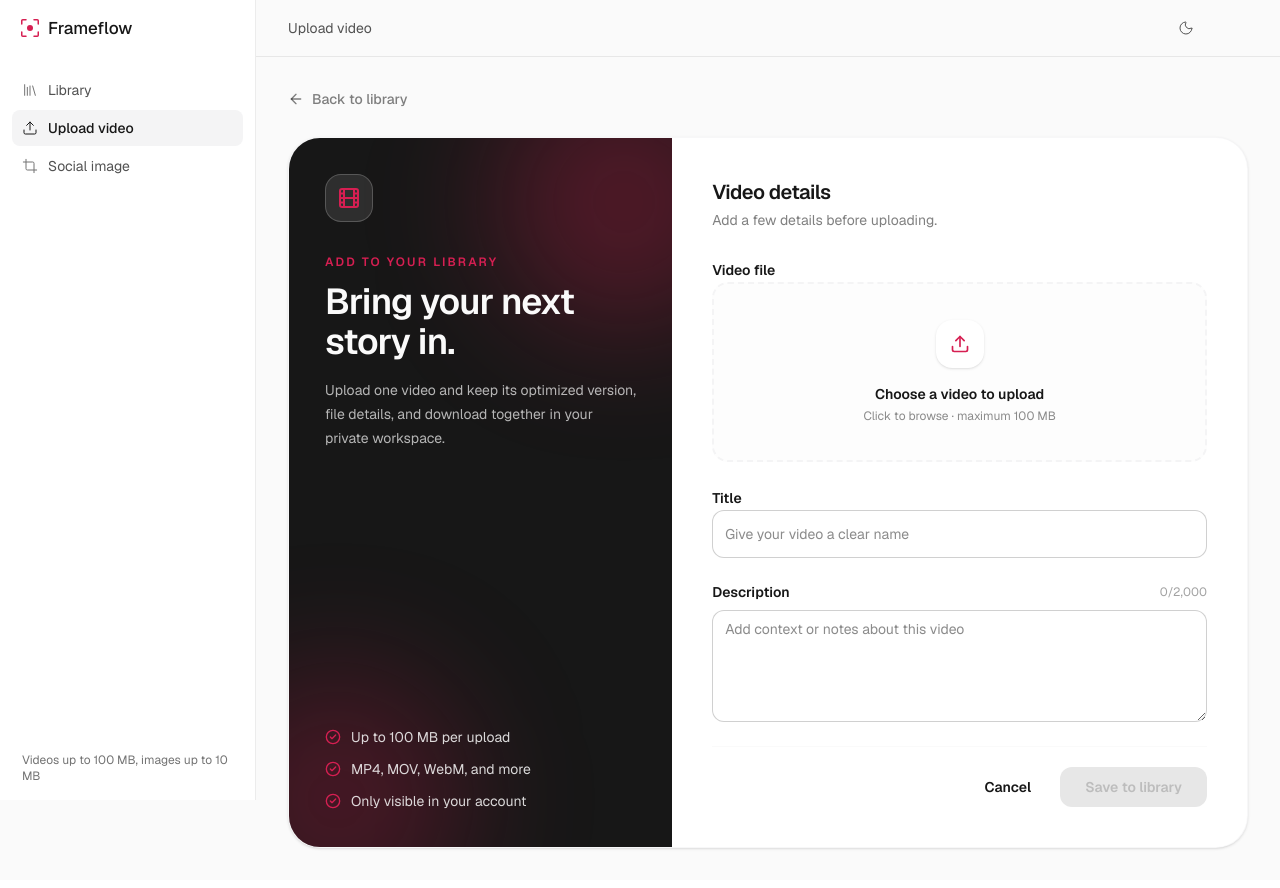
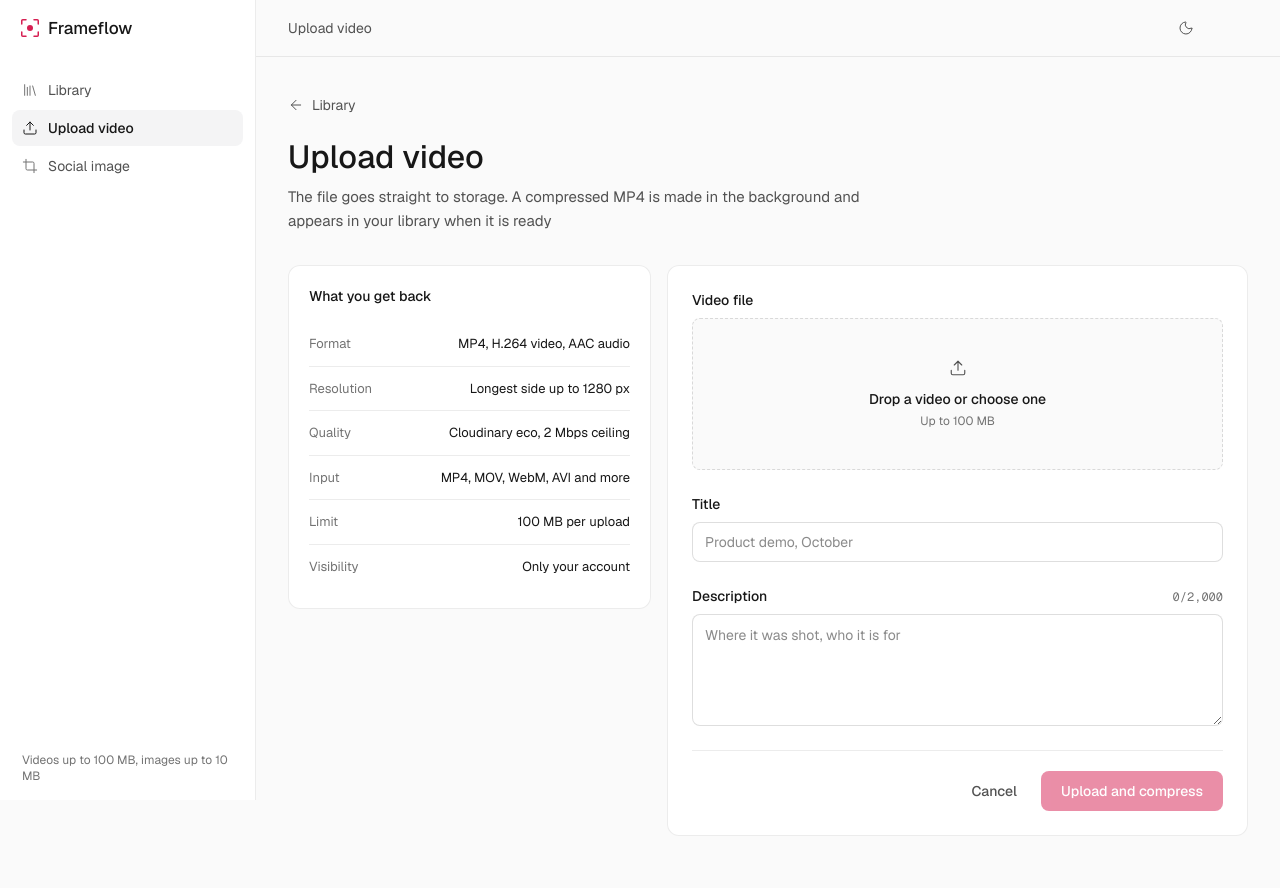
Before and after one commit to Ibrahim-techie/nextjssaas, a Next.js app: page /video-upload in a window 1280 px wide. Shown: the top 888 px of the page. Built offline with nearby package versions, Linux system fonts and the light colour scheme.

Commit message:
feat(upload-page): output spec, drag and drop, preview and cancel

```diff
--- a/app/(app)/video-upload/page.tsx
+++ b/app/(app)/video-upload/page.tsx
@@ -1,210 +1,352 @@
 "use client";
 
-import { useRef, useState, type ChangeEvent, type FormEvent } from "react";
+import {
+  useEffect,
+  useRef,
+  useState,
+  type ChangeEvent,
+  type DragEvent,
+  type FormEvent,
+} from "react";
 import axios from "axios";
+import Link from "next/link";
 import { useRouter } from "next/navigation";
 import { toast } from "sonner";
-import { ArrowLeft, CheckCircle2, Film, FileVideo2, Upload, X } from "lucide-react";
-import Link from "next/link";
+import { ArrowLeft, Upload, X } from "lucide-react";
+import { formatBytes } from "@/lib/format";
+import {
+  MAX_DESCRIPTION_LENGTH,
+  MAX_TITLE_LENGTH,
+  MAX_VIDEO_BYTES,
+} from "@/lib/limits";
+import { errorMessage, uploadToCloudinary } from "@/lib/upload";
 
-const MAX_FILE_SIZE = 100 * 1024 * 1024;
+type Phase = "idle" | "uploading" | "saving";
+
+const OUTPUT_SPEC = [
+  ["Format", "MP4, H.264 video, AAC audio"],
+  ["Resolution", "Longest side up to 1280 px"],
+  ["Quality", "Cloudinary eco, 2 Mbps ceiling"],
+  ["Input", "MP4, MOV, WebM, AVI and more"],
+  ["Limit", "100 MB per upload"],
+  ["Visibility", "Only your account"],
+] as const;
+
+function titleFromFile(name: string) {
+  return name
+    .replace(/\.[^.]+$/, "")
+    .replace(/[_-]+/g, " ")
+    .trim()
+    .slice(0, MAX_TITLE_LENGTH);
+}
 
 export default function VideoUploadPage() {
   const router = useRouter();
   const inputRef = useRef<HTMLInputElement>(null);
+  const abortRef = useRef<AbortController | null>(null);
   const [videoFile, setVideoFile] = useState<File | null>(null);
+  const [previewUrl, setPreviewUrl] = useState("");
+  const [duration, setDuration] = useState(0);
   const [title, setTitle] = useState("");
   const [description, setDescription] = useState("");
-  const [isUploading, setIsUploading] = useState(false);
+  const [phase, setPhase] = useState<Phase>("idle");
   const [progress, setProgress] = useState(0);
+  const [dragging, setDragging] = useState(false);
+
+  const previewRef = useRef("");
+
+  const busy = phase !== "idle";
+
+  function replacePreview(file: File | null) {
+    if (previewRef.current) URL.revokeObjectURL(previewRef.current);
+    previewRef.current = file ? URL.createObjectURL(file) : "";
+    setPreviewUrl(previewRef.current);
+  }
+
+  useEffect(
+    () => () => {
+      abortRef.current?.abort();
+      if (previewRef.current) URL.revokeObjectURL(previewRef.current);
+    },
+    [],
+  );
+
+  function selectFile(file: File | undefined) {
+    if (!file) return;
+    if (!file.type.startsWith("video/")) {
+      toast.error("Choose a video file");
+      return;
+    }
+    if (file.size === 0 || file.size > MAX_VIDEO_BYTES) {
+      toast.error(`Videos can be up to 100 MB. This one is ${formatBytes(file.size)}`);
+      return;
+    }
+    setVideoFile(file);
+    replacePreview(file);
+    setDuration(0);
+    if (!title.trim()) setTitle(titleFromFile(file.name));
+  }
 
   function handleFileChange(event: ChangeEvent<HTMLInputElement>) {
-    const file = event.currentTarget.files?.[0];
-    if (!file) return;
-
-    if (!file.type.startsWith("video/")) {
-      toast.error("Choose a video file to continue.");
-      setVideoFile(null);
+    selectFile(event.currentTarget.files?.[0]);
     event.currentTarget.value = "";
-      return;
-    }
-    if (file.size === 0 || file.size > MAX_FILE_SIZE) {
-      toast.error("Videos must be larger than 0 and no more than 100 MB.");
-      setVideoFile(null);
-      event.currentTarget.value = "";
-      return;
   }
 
-    setVideoFile(file);
+  function handleDrop(event: DragEvent<HTMLLabelElement>) {
+    event.preventDefault();
+    setDragging(false);
+    if (!busy) selectFile(event.dataTransfer.files?.[0]);
+  }
+
+  function removeFile() {
+    setVideoFile(null);
+    replacePreview(null);
+    setDuration(0);
   }
 
   async function handleSubmit(event: FormEvent<HTMLFormElement>) {
     event.preventDefault();
     if (!videoFile) {
-      toast.error("Select a video first.");
+      toast.error("Choose a video first");
       return;
     }
     if (!title.trim() || !description.trim()) {
-      toast.error("Add a title and description for your video.");
+      toast.error("Add a title and a description");
       return;
     }
 
-    const formData = new FormData();
-    formData.append("file", videoFile);
-    formData.append("title", title.trim());
-    formData.append("description", description.trim());
+    const controller = new AbortController();
+    abortRef.current = controller;
+    setPhase("uploading");
+    setProgress(0);
 
-    setIsUploading(true);
-    setProgress(0);
     try {
-      await axios.post("/api/video-upload", formData, {
-        onUploadProgress: (event) => {
-          if (event.total) {
-            setProgress(Math.min(100, Math.round((event.loaded / event.total) * 100)));
-          }
+      const uploaded = await uploadToCloudinary("video", videoFile, {
+        onProgress: setProgress,
+        signal: controller.signal,
+      });
+
+      setPhase("saving");
+      await axios.post(
+        "/api/video-upload",
+        {
+          publicId: uploaded.public_id,
+          version: uploaded.version,
+          signature: uploaded.signature,
+          duration: uploaded.duration ?? duration,
+          title: title.trim(),
+          description: description.trim(),
         },
-      });
-      toast.success("Video added to your library.");
+        { signal: controller.signal },
+      );
+
+      toast.success("Uploaded. The compressed MP4 is on its way");
       router.push("/home");
       router.refresh();
     } catch (error) {
-      const message = axios.isAxiosError<{ error?: string }>(error)
-        ? error.response?.data?.error ?? "The video could not be uploaded."
-        : "The video could not be uploaded.";
-      toast.error(message);
+      if (!axios.isCancel(error)) {
+        toast.error(errorMessage(error, "The video could not be uploaded"));
+      }
+      setPhase("idle");
     } finally {
-      setIsUploading(false);
+      abortRef.current = null;
     }
   }
 
-  function removeFile() {
-    setVideoFile(null);
-    if (inputRef.current) inputRef.current.value = "";
-  }
-
   return (
-    <div className="mx-auto max-w-5xl space-y-7">
-      <Link href="/home" className="inline-flex items-center gap-2 text-sm font-medium text-base-content/55 transition hover:text-base-content">
-        <ArrowLeft className="h-4 w-4" /> Back to library
+    <div className="mx-auto max-w-5xl pb-12">
+      <Link
+        href="/home"
+        className="inline-flex h-8 items-center gap-2 rounded-lg text-sm text-fg-2 transition-colors hover:text-base-content"
+      >
+        <ArrowLeft className="size-4" strokeWidth={1.5} />
+        Library
       </Link>
 
-      <div className="grid overflow-hidden rounded-[2rem] border border-base-300/70 bg-base-100 shadow-sm lg:grid-cols-[0.8fr_1.2fr]">
-        <section className="relative overflow-hidden bg-neutral p-7 text-neutral-content sm:p-9">
-          <div className="absolute -right-20 -top-16 h-64 w-64 rounded-full bg-primary/30 blur-3xl" />
-          <div className="absolute -bottom-20 -left-20 h-64 w-64 rounded-full bg-accent/25 blur-3xl" />
-          <div className="relative flex h-full flex-col">
-            <span className="grid h-12 w-12 place-items-center rounded-2xl border border-neutral-content/20 bg-neutral-content/10 text-accent">
-              <Film className="h-6 w-6" />
-            </span>
-            <p className="mt-8 text-xs font-semibold uppercase tracking-[0.18em] text-accent">
-              Add to your library
+      <div className="enter mt-4 max-w-xl">
+        <h1 className="text-[32px] font-medium leading-tight">Upload video</h1>
+        <p className="mt-2 text-[15px] leading-6 text-fg-2">
+          The file goes straight to storage. A compressed MP4 is made in the
+          background and appears in your library when it is ready
         </p>
-            <h1 className="mt-3 text-3xl font-semibold tracking-tight sm:text-4xl">
-              Bring your next story in.
-            </h1>
-            <p className="mt-4 max-w-sm text-sm leading-6 text-neutral-content/70">
-              Upload one video and keep its optimized version, file details, and
-              download together in your private workspace.
-            </p>
-            <div className="mt-auto space-y-3 pt-10 text-sm text-neutral-content/85">
-              <p className="flex items-center gap-2.5"><CheckCircle2 className="h-4 w-4 text-accent" /> Up to 100 MB per upload</p>
-              <p className="flex items-center gap-2.5"><CheckCircle2 className="h-4 w-4 text-accent" /> MP4, MOV, WebM, and more</p>
-              <p className="flex items-center gap-2.5"><CheckCircle2 className="h-4 w-4 text-accent" /> Only visible in your account</p>
-            </div>
-          </div>
-        </section>
-
-        <section className="p-6 sm:p-9 lg:p-10">
-          <div className="mb-7">
-            <h2 className="text-xl font-semibold tracking-tight">Video details</h2>
-            <p className="mt-1 text-sm text-base-content/55">Add a few details before uploading.</p>
       </div>
 
+      <div className="enter-2 mt-8 grid gap-4 lg:grid-cols-[minmax(0,5fr)_minmax(0,8fr)]">
+        <aside className="h-fit rounded-xl border border-line bg-base-100 p-5">
+          <h2 className="text-sm font-medium">What you get back</h2>
+          <dl className="mt-4 divide-y divide-line">
+            {OUTPUT_SPEC.map(([term, value]) => (
+              <div key={term} className="flex justify-between gap-4 py-3 text-[13px]">
+                <dt className="text-fg-3">{term}</dt>
+                <dd className="text-right text-base-content">{value}</dd>
+              </div>
+            ))}
+          </dl>
+        </aside>
+
+        <section className="rounded-xl border border-line bg-base-100 p-5 sm:p-6">
           <form onSubmit={handleSubmit} className="space-y-6">
-            <div className="space-y-2">
-              <label htmlFor="video-file" className="text-sm font-semibold">Video file</label>
+            <div>
+              <p className="text-sm font-medium" id="video-file-label">
+                Video file
+              </p>
               <input
                 ref={inputRef}
                 id="video-file"
                 type="file"
                 accept="video/*"
                 onChange={handleFileChange}
-                disabled={isUploading}
+                disabled={busy}
                 className="sr-only"
+                aria-labelledby="video-file-label"
               />
-              {videoFile ? (
-                <div className="flex items-center gap-3 rounded-2xl border border-primary/20 bg-primary/5 p-4">
-                  <span className="grid h-11 w-11 shrink-0 place-items-center rounded-xl bg-primary/10 text-primary">
-                    <FileVideo2 className="h-5 w-5" />
-                  </span>
+
+              {videoFile && previewUrl ? (
+                <div className="mt-2 overflow-hidden rounded-lg border border-line">
+                  <div className="viewfinder aspect-video bg-frame">
+                    <video
+                      src={previewUrl}
+                      muted
+                      playsInline
+                      controls
+                      preload="metadata"
+                      onLoadedMetadata={(event) =>
+                        setDuration(event.currentTarget.duration || 0)
+                      }
+                      className="size-full object-contain"
+                    />
+                  </div>
+                  <div className="flex items-center gap-3 px-3 py-2.5">
                     <div className="min-w-0 flex-1">
-                    <p className="truncate text-sm font-semibold">{videoFile.name}</p>
-                    <p className="mt-1 text-xs text-base-content/55">
-                      {(videoFile.size / (1024 * 1024)).toFixed(2)} MB · {videoFile.type || "Video"}
+                      <p className="truncate text-[13px] font-medium">
+                        {videoFile.name}
+                      </p>
+                      <p className="mt-0.5 font-mono text-xs tabular-nums text-fg-3">
+                        {formatBytes(videoFile.size)}
+                        {videoFile.type ? ` · ${videoFile.type.replace("video/", "")}` : ""}
                       </p>
                     </div>
-                  <button type="button" onClick={removeFile} disabled={isUploading} aria-label="Remove selected video" className="btn btn-ghost btn-sm btn-square rounded-lg">
-                    <X className="h-4 w-4" />
+                    <button
+                      type="button"
+                      onClick={removeFile}
+                      disabled={busy}
+                      aria-label="Remove selected video"
+                      className="grid size-8 place-items-center rounded-lg text-fg-2 transition-colors hover:bg-base-300 hover:text-base-content disabled:opacity-50"
+                    >
+                      <X className="size-4" strokeWidth={1.5} />
                     </button>
                   </div>
+                </div>
               ) : (
-                <label htmlFor="video-file" className="flex cursor-pointer flex-col items-center rounded-2xl border-2 border-dashed border-base-300 bg-base-200/40 px-5 py-9 text-center transition hover:border-primary/50 hover:bg-primary/5">
-                  <span className="grid h-12 w-12 place-items-center rounded-2xl bg-base-100 text-primary shadow-sm">
-                    <Upload className="h-5 w-5" />
+                <label
+                  htmlFor="video-file"
+                  onDragOver={(event) => {
+                    event.preventDefault();
+                    setDragging(true);
+                  }}
+                  onDragLeave={() => setDragging(false)}
+                  onDrop={handleDrop}
+                  className={`mt-2 flex cursor-pointer flex-col items-center rounded-lg border border-dashed px-6 py-10 text-center transition-colors ${
+                    dragging
+                      ? "border-primary bg-primary/5"
+                      : "border-line-strong bg-base-200 hover:bg-base-300/60"
+                  }`}
+                >
+                  <Upload className="size-[18px] text-fg-2" strokeWidth={1.5} />
+                  <span className="mt-3 text-sm font-medium">
+                    Drop a video or choose one
                   </span>
-                  <span className="mt-4 text-sm font-semibold">Choose a video to upload</span>
-                  <span className="mt-1 text-xs text-base-content/50">Click to browse · maximum 100 MB</span>
+                  <span className="mt-1 text-xs text-fg-3">Up to 100 MB</span>
                 </label>
               )}
             </div>
 
             <div className="space-y-2">
-              <label htmlFor="video-title" className="text-sm font-semibold">Title</label>
+              <label htmlFor="video-title" className="block text-sm font-medium">
+                Title
+              </label>
               <input
                 id="video-title"
                 type="text"
-                placeholder="Give your video a clear name"
+                placeholder="Product demo, October"
                 value={title}
                 onChange={(event) => setTitle(event.target.value)}
-                maxLength={200}
+                maxLength={MAX_TITLE_LENGTH}
                 required
-                disabled={isUploading}
-                className="input input-bordered h-12 w-full rounded-xl bg-base-100"
+                disabled={busy}
+                className="input h-10 w-full rounded-lg border-line-strong bg-base-100 text-sm"
               />
             </div>
 
             <div className="space-y-2">
-              <div className="flex items-center justify-between">
-                <label htmlFor="video-description" className="text-sm font-semibold">Description</label>
-                <span className="text-xs text-base-content/40">{description.length}/2,000</span>
+              <div className="flex items-baseline justify-between">
+                <label htmlFor="video-description" className="text-sm font-medium">
+                  Description
+                </label>
+                <span className="font-mono text-xs tabular-nums text-fg-3">
+                  {description.length.toLocaleString("en-US")}/
+                  {MAX_DESCRIPTION_LENGTH.toLocaleString("en-US")}
+                </span>
               </div>
               <textarea
                 id="video-description"
-                placeholder="Add context or notes about this video"
+                placeholder="Where it was shot, who it is for"
                 value={description}
                 onChange={(event) => setDescription(event.target.value)}
-                maxLength={2000}
+                maxLength={MAX_DESCRIPTION_LENGTH}
                 required
-                disabled={isUploading}
-                className="textarea textarea-bordered min-h-28 w-full resize-y rounded-xl bg-base-100"
+                disabled={busy}
+                className="textarea min-h-28 w-full resize-y rounded-lg border-line-strong bg-base-100 text-sm leading-6"
               />
             </div>
 
-            {isUploading && (
-              <div className="space-y-2" aria-live="polite">
-                <div className="flex justify-between text-xs font-medium text-base-content/60">
-                  <span>Uploading your video</span><span>{progress}%</span>
+            {busy && (
+              <div aria-live="polite">
+                <div className="flex justify-between text-xs">
+                  <span className="text-fg-2">
+                    {phase === "uploading" ? "Uploading" : "Saving to your library"}
+                  </span>
+                  <span className="font-mono tabular-nums text-fg-3">{progress}%</span>
                 </div>
-                <progress className="progress progress-primary h-2 w-full" value={progress} max="100" />
+                <div className="mt-2 h-1.5 overflow-hidden rounded-full bg-base-300">
+                  <div
+                    className="h-full rounded-full bg-primary transition-transform duration-300"
+                    style={{
+                      transform: `translateX(-${100 - progress}%)`,
+                    }}
+                  />
+                </div>
               </div>
             )}
 
-            <div className="flex flex-col-reverse gap-3 border-t border-base-200 pt-5 sm:flex-row sm:justify-end">
-              <Link href="/home" className={`btn btn-ghost rounded-xl ${isUploading ? "pointer-events-none opacity-50" : ""}`}>
+            <div className="flex flex-col-reverse gap-2 border-t border-line pt-5 sm:flex-row sm:justify-end">
+              {busy ? (
+                <button
+                  type="button"
+                  onClick={() => abortRef.current?.abort()}
+                  disabled={phase === "saving"}
+                  className="inline-flex h-10 items-center justify-center rounded-lg px-4 text-sm font-medium text-fg-2 transition-colors hover:bg-base-300 hover:text-base-content disabled:opacity-50"
+                >
+                  Cancel upload
+                </button>
+              ) : (
+                <Link
+                  href="/home"
+                  className="inline-flex h-10 items-center justify-center rounded-lg px-4 text-sm font-medium text-fg-2 transition-colors hover:bg-base-300 hover:text-base-content"
+                >
                   Cancel
                 </Link>
-              <button type="submit" className="btn btn-primary rounded-xl px-6" disabled={isUploading || !videoFile}>
-                {isUploading ? "Uploading…" : "Save to library"}
+              )}
+              <button
+                type="submit"
+                disabled={busy || !videoFile}
+                className="inline-flex h-10 items-center justify-center rounded-lg bg-primary px-5 text-sm font-medium text-primary-content transition-[background-color,transform] hover:bg-primary/90 active:scale-[0.98] disabled:cursor-not-allowed disabled:opacity-50"
+              >
+                {phase === "uploading"
+                  ? "Uploading"
+                  : phase === "saving"
+                    ? "Saving"
+                    : "Upload and compress"}
               </button>
             </div>
           </form>
```
Lines whose indentation alone changed are shown as unchanged.
